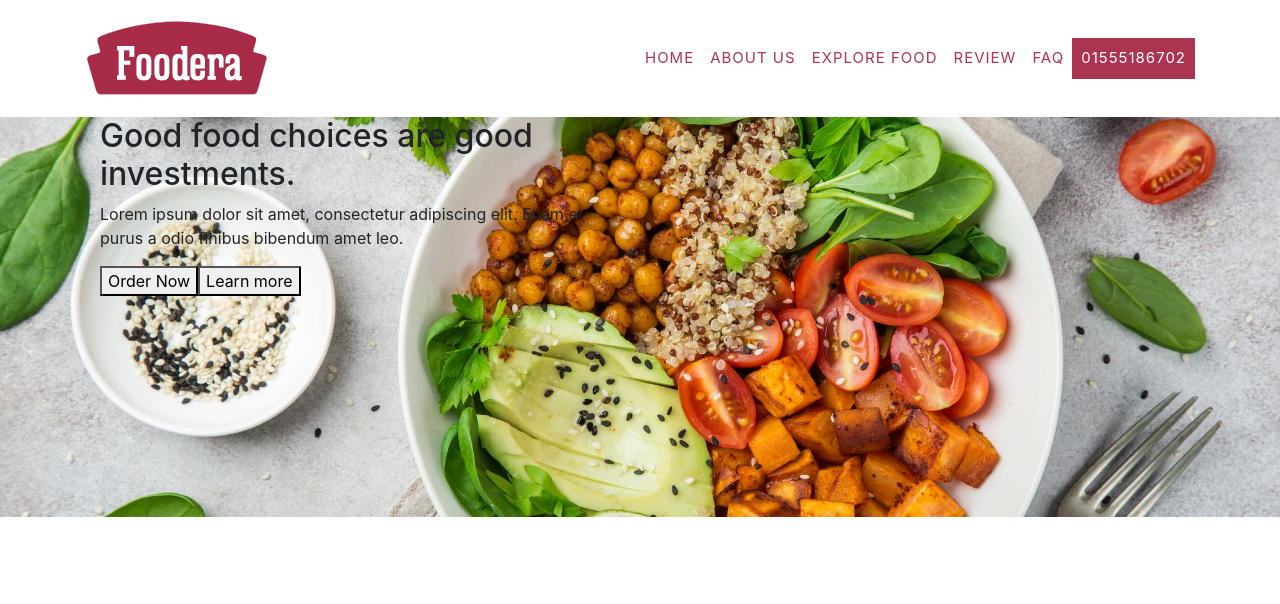
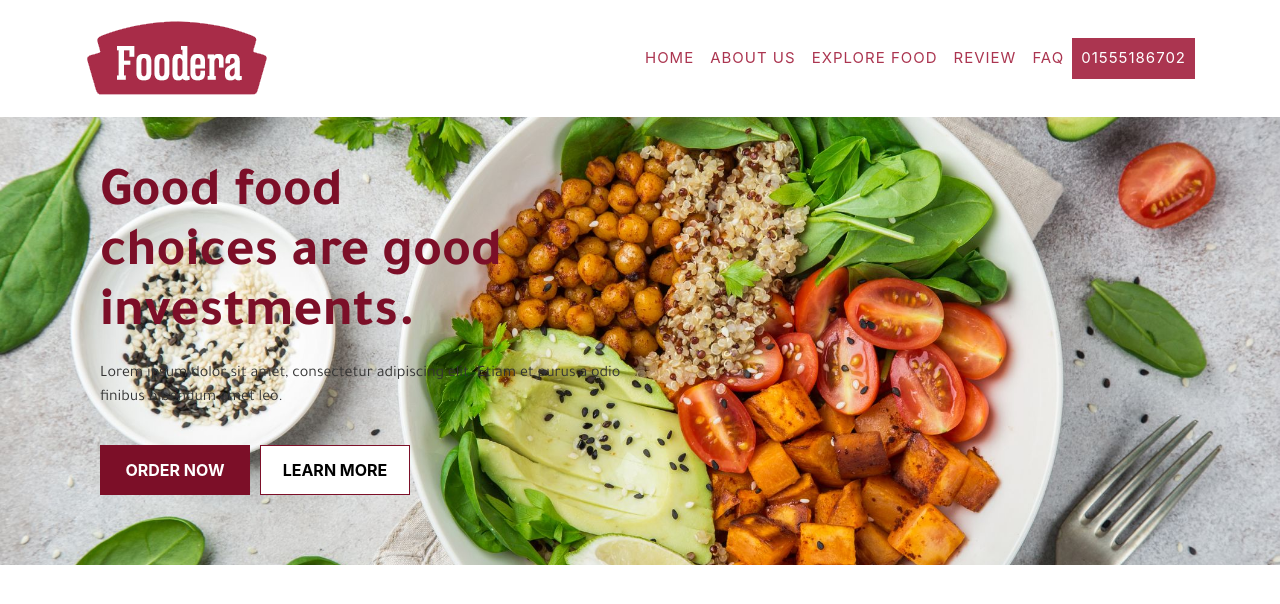
Before and after one commit to seifmoustafa/Foodera, a React (Create React App) app: page / in a window 1280 px wide. Shown: the top 604 px of the page. Built offline with nearby package versions, Linux system fonts and the light colour scheme.

Commit message:
"Updated index.html, Header.css, Header.js, and index.css files with changes to meta tags, added Google Fonts, and modified CSS styles and HTML structure."

```diff
--- a/public/index.html
+++ b/public/index.html
@@ -1,14 +1,12 @@
 <!DOCTYPE html>
 <html lang="en">
+
 <head>
   <meta charset="utf-8" />
   <link rel="icon" href="%PUBLIC_URL%/favicon.ico" />
   <meta name="viewport" content="width=device-width, initial-scale=1" />
   <meta name="theme-color" content="#000000" />
-    <meta
-      name="description"
-      content="Web site created using create-react-app"
-    />
+  <meta name="description" content="Web site created using create-react-app" />
   <link rel="apple-touch-icon" href="%PUBLIC_URL%/logo192.png" />
   <!--
       manifest.json provides metadata used when your web app is installed on a
@@ -24,8 +22,14 @@
       work correctly both with client-side routing and a non-root public URL.
       Learn how to configure a non-root public URL by running `npm run build`.
     -->
+  <!-- google fonts -->
+  <link rel="preconnect" href="https://fonts.googleapis.com">
+  <link rel="preconnect" href="https://fonts.gstatic.com" crossorigin>
+  <link href="https://fonts.googleapis.com/css2?family=Tajawal:wght@200;300;400;500;700;800;900&display=swap"
+    rel="stylesheet">
   <title>React App</title>
 </head>
+
 <body>
   <noscript>You need to enable JavaScript to run this app.</noscript>
   <div id="root"></div>
@@ -40,4 +44,5 @@
       To create a production bundle, use `npm run build` or `yarn build`.
     -->
 </body>
+
 </html>
--- a/src/components/Home/Header.css
+++ b/src/components/Home/Header.css
@@ -4,6 +4,60 @@ header {
     width: 100%;
     max-width: 100%;
     text-align: left;
-    height: 400px;
+    height: auto;
     overflow: hidden;
+
 }
+
+header .row {
+    margin: 50px 0px;
+}
+
+header h2 {
+    color: #7c0f28;
+    font-size: 55px;
+    line-height: 60px;
+    font-family: "Tajawal", sans-serif;
+    font-weight: bold;
+    width: 80%;
+}
+
+header p {
+    color: #333;
+    font-family: "Tajawal", sans-serif;
+    margin: 15px 0px;
+
+}
+
+header button {
+    width: 150px;
+    height: 50px;
+    background-color: #7c0f28;
+    color: #fff;
+    border: 1px solid #7c0f28;
+    box-sizing: border-box;
+    text-align: center;
+    margin: 20px 10px 20px 0px;
+    font-weight: bold;
+    text-transform: uppercase;
+
+}
+
+header button:last-of-type {
+    background-color: #fff;
+    color: #000;
+}
+
+header button:hover {
+    transition: .2s ease-in-out;
+}
+
+header button:first-of-type:hover {
+    background-color: #fff;
+    color: #ac2947;
+}
+
+header button:last-of-type:hover {
+    background-color: #ac2947;
+    color: #fff;
+}
--- a/src/components/Home/Header.js
+++ b/src/components/Home/Header.js
@@ -4,6 +4,7 @@ const Header = () => {
     return (
         <header>
             <div className="container">
+                <div className="row">
                     <div className="col-md-6">
                         <h2>Good food choices are good investments.</h2>
                         <p>Lorem ipsum dolor sit amet, consectetur adipiscing elit. Etiam et purus a odio finibus bibendum amet leo.</p>
@@ -12,6 +13,7 @@ const Header = () => {
                     </div>
                     <div className="col-md-6"></div>
                 </div>
+            </div>
         </header>
     );
 }
--- a/src/index.css
+++ b/src/index.css
@@ -1,13 +1,10 @@
 body {
   margin: 0;
-  font-family: -apple-system, BlinkMacSystemFont, 'Segoe UI', 'Roboto', 'Oxygen',
-    'Ubuntu', 'Cantarell', 'Fira Sans', 'Droid Sans', 'Helvetica Neue',
-    sans-serif;
+  font-family: "Tajawal", sans-serif;
   -webkit-font-smoothing: antialiased;
   -moz-osx-font-smoothing: grayscale;
 }
 
 code {
-  font-family: source-code-pro, Menlo, Monaco, Consolas, 'Courier New',
-    monospace;
+  font-family: "Tajawal", sans-serif;
 }
```
Lines whose indentation alone changed are shown as unchanged.
